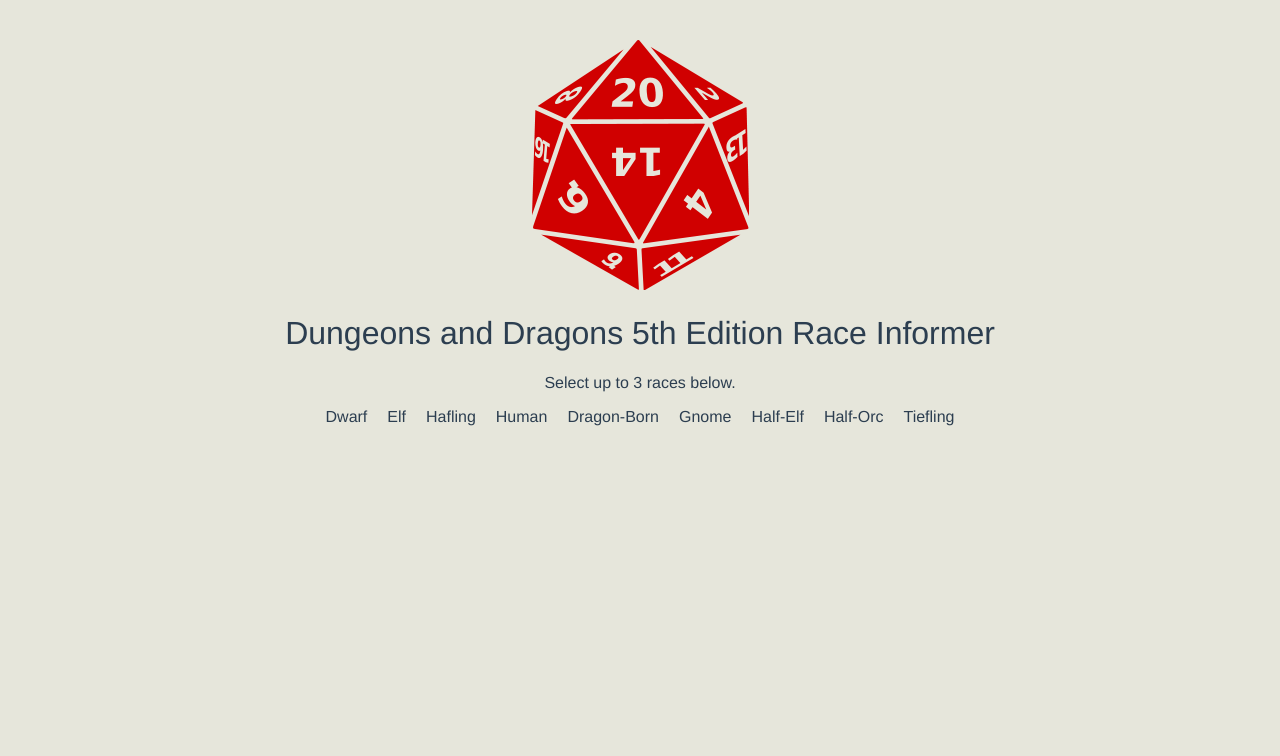
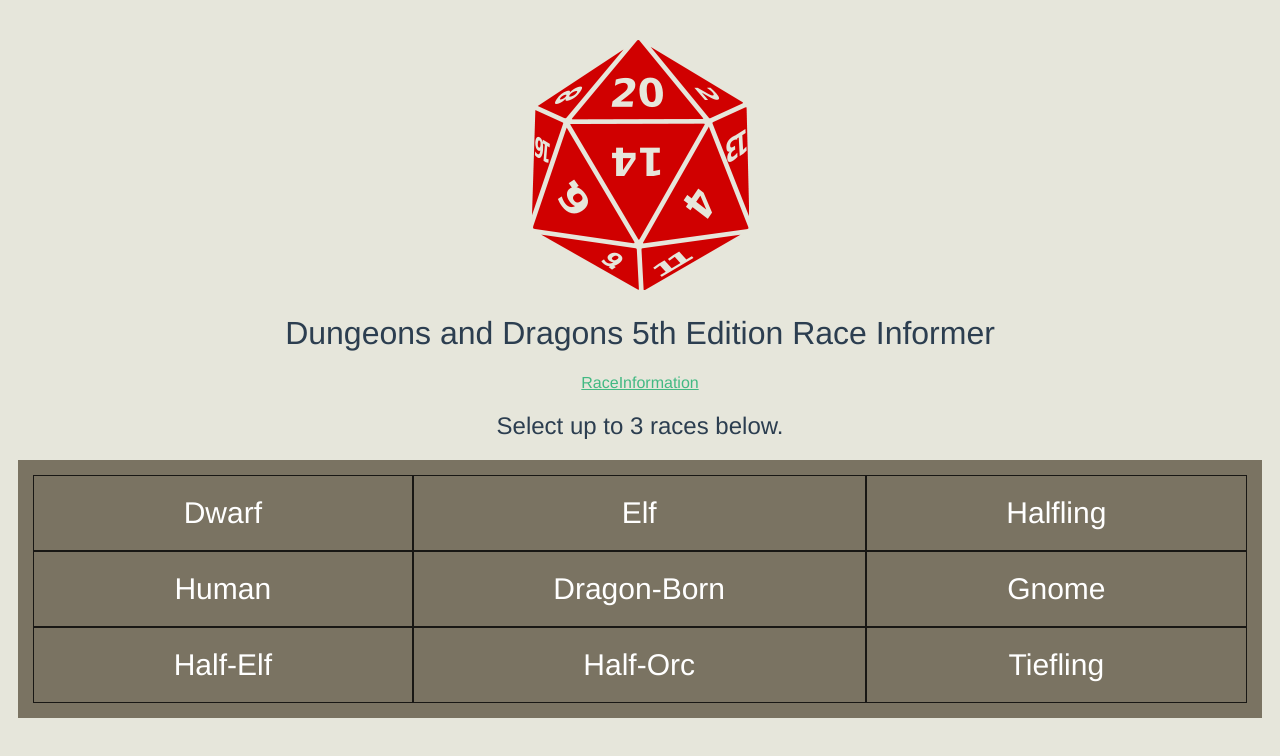
Before and after one commit to csdarcher/dnd-race-informer, a Vue app: page /#/ in a window 1280 px wide. Shown: the top 756 px of the page. Built offline with nearby package versions, Linux system fonts and the light colour scheme.

Commit message:
Added Comparison Grid

```diff
--- /dev/null
+++ b/src/components/ErrorList.vue
@@ -0,0 +1,37 @@
+<!-- TO DO: Fix code. This is just placeholder code.-->
+<template>
+  <div>
+    <div v-if="errorList.length > 0">
+      <h2>There was an error fetching data.</h2>
+      <ul class="errors">
+        <li v-for="error in errorList">{{ error }}</li>
+      </ul>
+    </div>
+  </div>
+</template>
+<script>
+export default {
+  name: 'ErrorList',
+  data () {
+    return {
+    }
+  },
+  props: {
+    errorList: null
+  }
+}
+</script>
+<style>
+#app {
+  font-family: 'Avenir', Helvetica, Arial, sans-serif;
+  -webkit-font-smoothing: antialiased;
+  -moz-osx-font-smoothing: grayscale;
+  text-align: center;
+  color: #2c3e50;
+  margin-top: 40px;
+}
+
+body {
+  background: #E6E6DB;
+}
+</style>
--- a/src/components/HelloWorld.vue
+++ /dev/null
@@ -1,113 +0,0 @@
-<template>
-  <div class="hello">
-    <h1>{{ msg }}</h1>
-    <h2>Essential Links</h2>
-    <ul>
-      <li>
-        <a
-          href="https://vuejs.org"
-          target="_blank"
-        >
-          Core Docs
-        </a>
-      </li>
-      <li>
-        <a
-          href="https://forum.vuejs.org"
-          target="_blank"
-        >
-          Forum
-        </a>
-      </li>
-      <li>
-        <a
-          href="https://chat.vuejs.org"
-          target="_blank"
-        >
-          Community Chat
-        </a>
-      </li>
-      <li>
-        <a
-          href="https://twitter.com/vuejs"
-          target="_blank"
-        >
-          Twitter
-        </a>
-      </li>
-      <br>
-      <li>
-        <a
-          href="http://vuejs-templates.github.io/webpack/"
-          target="_blank"
-        >
-          Docs for This Template
-        </a>
-      </li>
-    </ul>
-    <h2>Ecosystem</h2>
-    <ul>
-      <li>
-        <a
-          href="http://router.vuejs.org/"
-          target="_blank"
-        >
-          vue-router
-        </a>
-      </li>
-      <li>
-        <a
-          href="http://vuex.vuejs.org/"
-          target="_blank"
-        >
-          vuex
-        </a>
-      </li>
-      <li>
-        <a
-          href="http://vue-loader.vuejs.org/"
-          target="_blank"
-        >
-          vue-loader
-        </a>
-      </li>
-      <li>
-        <a
-          href="https://github.com/vuejs/awesome-vue"
-          target="_blank"
-        >
-          awesome-vue
-        </a>
-      </li>
-    </ul>
-  </div>
-</template>
-
-<script>
-export default {
-  name: 'HelloWorld',
-  data () {
-    return {
-      msg: 'Welcome to Your Vue.js App'
-    }
-  }
-}
-</script>
-
-<!-- Add "scoped" attribute to limit CSS to this component only -->
-<style scoped>
-h1, h2 {
-  font-weight: normal;
-}
-ul {
-  list-style-type: none;
-  padding: 0;
-}
-li {
-  display: inline-block;
-  margin: 0 10px;
-}
-a {
-  color: #42b983;
-}
-</style>
--- a/src/components/RaceInformation.vue
+++ b/src/components/RaceInformation.vue
@@ -1,26 +1,40 @@
 <template>
-    <dl>
-        <dt v-if="weatherData.temp != weatherData.temp_min">Current Temp</dt>
-        <dd v-if="weatherData.temp != weatherData.temp_min">{{ weatherData.temp }}&deg;F</dd>
-        <dt>Humidity</dt>
-        <dd>{{ weatherData.humidity }}%</dd>
-        <dt>High</dt>
-        <dd>{{ weatherData.temp_max }}&deg;F</dd>
-        <dt>Low</dt>
-        <dd>{{ weatherData.temp_min }}&deg;F</dd>
-    </dl>
+  <div class = "race-information">
+    <table>
+    <thead>
+      <tr>
+        <td></td>
+        <th>{{ class1 }}</th>
+        <th>{{ class2 }}</th>
+        <th>{{ class3 }}</th>
+      </tr>
+    </thead>
+      <tbody>
+        <tr>
+          <th>Alignment</th>
+        </tr>
+        <tr>
+          <th>Age</th>
+        </tr>
+        <tr>
+          <th>Size</th>
+        </tr>
+        <tr>
+          <th>Starting Profiencies</th>
+        </tr>
+      </tbody>
+    </table>
+  </div>
 </template>
 
 <script>
 export default {
-  name: 'WeatherData',
+  name: 'RaceInformation',
+/*
   data () {
-    return {
-    }
+    return []
   },
-  props: {
-    weatherData: Object
-  }
+*/
 }
 </script>
 
--- a/src/components/RaceSelector.vue
+++ b/src/components/RaceSelector.vue
@@ -1,22 +1,21 @@
 <template>
-  <div>
+  <div class = "race-selector">
     <div class="Title">
         <h1>Dungeons and Dragons 5th Edition Race Informer</h1>
+        <p> <router-link :to="{ name: 'RaceInformation' }">RaceInformation</router-link></p>
     </div>
 
-    <div class="grid">
-        <p> Select up to 3 races below.</p>
-            <ul>
-                <li>Dwarf</li>
-                <li>Elf</li>
-                <li>Hafling</li>
-                <li>Human</li>
-                <li>Dragon-Born</li>
-                <li>Gnome</li>
-                <li>Half-Elf</li>
-                <li>Half-Orc</li>
-                <li>Tiefling</li>
-            </ul>
+   <h2> Select up to 3 races below.</h2>
+    <div class="grid-container">
+            <div class="grid-item">Dwarf</div>
+                <div class="grid-item">Elf</div>
+                <div class="grid-item">Halfling</div>
+                <div class="grid-item">Human</div>
+                <div class="grid-item">Dragon-Born</div>
+                <div class="grid-item">Gnome</div>
+                <div class="grid-item">Half-Elf</div>
+                <div class="grid-item">Half-Orc</div>
+                <div class="grid-item">Tiefling</div>
         </div>
   </div>
 </template>
@@ -24,12 +23,15 @@
 <script>
 export default {
   name: 'RaceSelector',
+  /*
   data () {
-    return {
-      msg: 'Test Message'
-    }
+    return []
   }
+  */
 }
+
+// TO DO: Add error message for when user fails to choose a race or chooses more than 3 races.
+
 </script>
 
 <!-- Add "scoped" attribute to limit CSS to this component only -->
@@ -53,4 +55,25 @@ a {
   color: #42b983;
 }
 
+.grid-container {
+  display: grid;
+  grid-template-columns: auto auto auto;
+  background-color: #7A7362;
+  color: white;
+  padding: 15px;
+  margin: 10px;
+}
+
+.grid-item {
+  border: 1px solid rgba(0, 0, 0, 0.8);
+  padding: 20px;
+  font-size: 30px;
+  text-align: center;
+}
+
+.grid-item:hover{
+  border-color: gold;
+
+}
+
 </style>
--- a/src/router/index.js
+++ b/src/router/index.js
@@ -1,6 +1,7 @@
 import Vue from 'vue'
 import Router from 'vue-router'
-import HelloWorld from '@/components/HelloWorld'
+import RaceSelector from '@/components/RaceSelector'
+import RaceInformation from '@/components/RaceInformation'
 
 Vue.use(Router)
 
@@ -8,8 +9,13 @@ export default new Router({
   routes: [
     {
       path: '/',
-      name: 'HelloWorld',
-      component: HelloWorld
+      name: 'RaceSelector',
+      component: RaceSelector
+    },
+    {
+      path: '/:race-information',
+      name: 'RaceInformation',
+      component: RaceInformation
     }
   ]
 })
```
